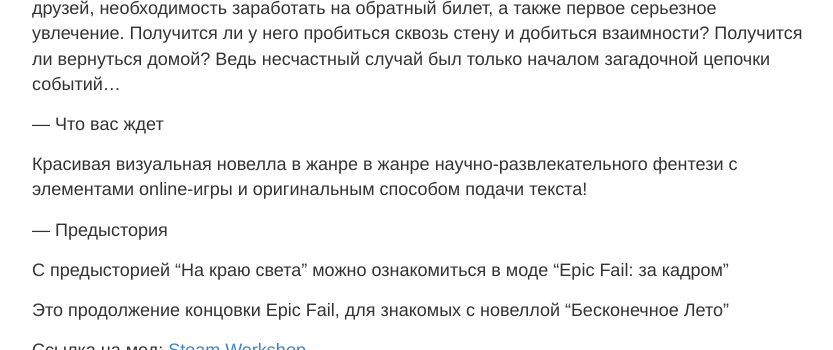
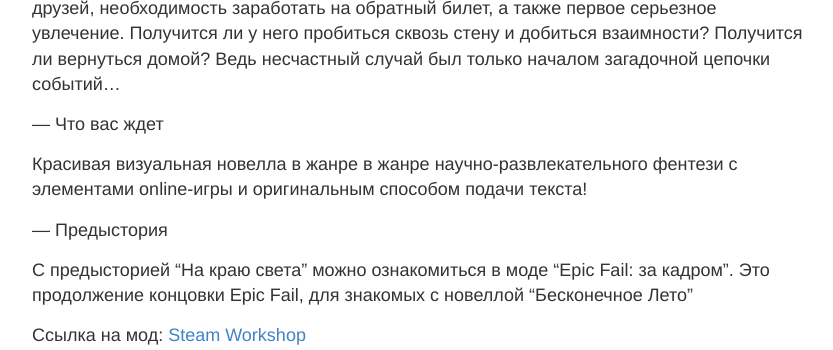
Before and after one commit to IPv6/kristallum, a Jekyll site: the page built from _content_ru/_pages/about.md, in a window 1280 px wide and 900 px high, scrolled down 890 px, cut to the strip 0-350 px from the top of the window. Shown: the whole strip, without its empty margins (218-1051 px from the left). Built offline with Jekyll 4.4.1, drawn with Linux system fonts in a browser that asks for light colours.

Commit message:
енукн

```diff
--- a/_content_ru/_pages/about.md
+++ b/_content_ru/_pages/about.md
@@ -22,9 +22,7 @@ permalink: /ru/pages/about/
 
 --- Предыстория
 
-С предысторией "На краю света" можно ознакомиться в моде "Epic Fail: за кадром"
-
-Это продолжение концовки Epic Fail, для знакомых с новеллой "Бесконечное Лето"
+С предысторией "На краю света" можно ознакомиться в моде "Epic Fail: за кадром". Это продолжение концовки Epic Fail, для знакомых с новеллой "Бесконечное Лето"
 
 Ссылка на мод: [Steam Workshop](http://kristallum.com/get/epicfail)
 
```
